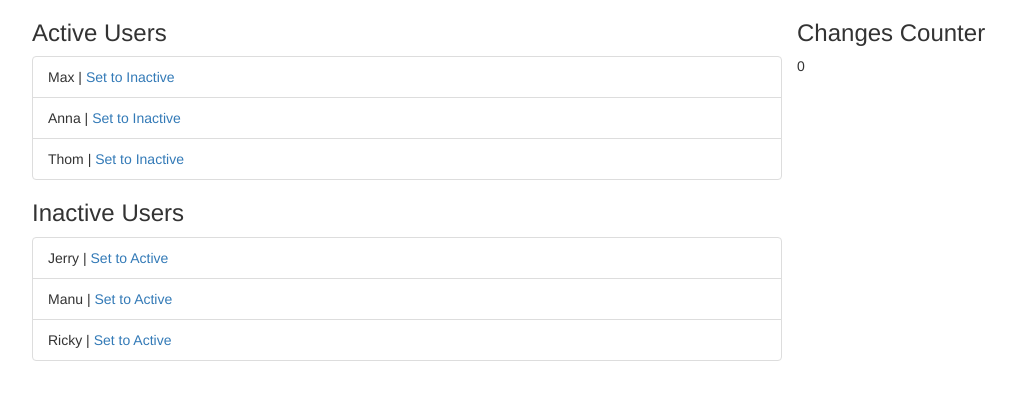
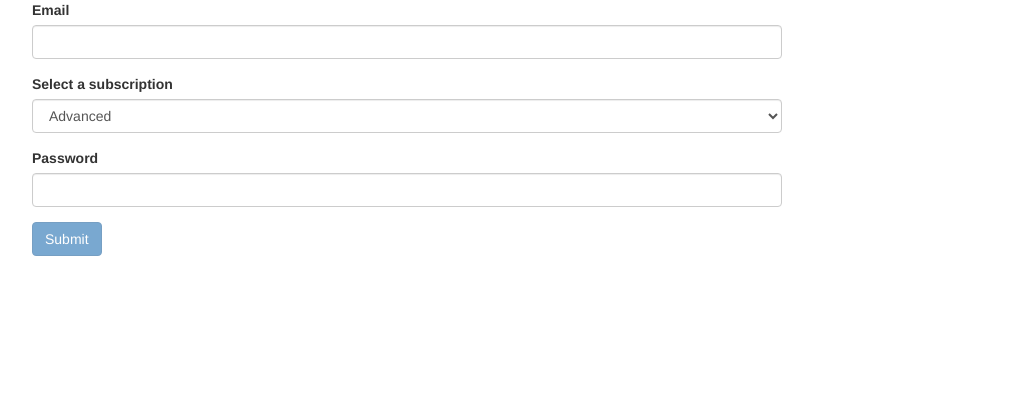
Before and after one commit to jAllanOli/basics-module, an Angular app: page / in a window 1280 px wide. Shown: the top 400 px of the page, without its empty margins (233-1247 px from the left). Built offline with nearby package versions, Linux system fonts and the light colour scheme.

Commit message:
sixth exercise

```diff
--- a/src/app/app.component.html
+++ b/src/app/app.component.html
@@ -1 +1 @@
-<app-fifth-exercise></app-fifth-exercise>
+<app-sixth-exercise></app-sixth-exercise>
--- a/src/app/app.module.ts
+++ b/src/app/app.module.ts
@@ -7,6 +7,7 @@ import { UserComponent } from './user/user.component';
 import { ThirdExerciseComponent } from './third-exercise/third-exercise.component';
 import { ForthExerciseModule } from './forth-exercise/forth-exercise.module';
 import { FifthExerciseModule } from './fifth-exercise/fifth-exercise.module';
+import { SixthExerciseModule } from './sixth-exercise/sixth-exercise.module';
 
 @NgModule({
   declarations: [AppComponent, UserComponent, ThirdExerciseComponent],
@@ -15,6 +16,7 @@ import { FifthExerciseModule } from './fifth-exercise/fifth-exercise.module';
     FormsModule,
     ForthExerciseModule,
     FifthExerciseModule,
+    SixthExerciseModule,
   ],
   providers: [],
   bootstrap: [AppComponent],
--- /dev/null
+++ b/src/app/sixth-exercise/sixth-exercise.component.html
@@ -0,0 +1,72 @@
+<div class="container">
+  <div class="row">
+    <div class="col-xs-12 col-sm-10 col-md-8 col-sm-offset-1 col-md-offset-2">
+      <form #form="ngForm" (ngSubmit)="onSubmit()">
+        <div class="form-group">
+          <label for="email">Email</label>
+          <input
+            type="email"
+            id="email"
+            name="email"
+            class="form-control"
+            required
+            email
+            ngModel
+            #email="ngModel"
+          />
+          <span
+            style="color: red"
+            class="help-block"
+            *ngIf="email.invalid && email.touched"
+            >Please enter a valid email!</span
+          >
+        </div>
+
+        <div class="form-group">
+          <label for="subscription">Select a subscription</label>
+          <select
+            name="subscription"
+            id="subscription"
+            class="form-control"
+            required
+            [ngModel]="defaultSubscription"
+            #subscription="ngModel"
+          >
+            <option value="basic">Basic</option>
+            <option value="advanced">Advanced</option>
+            <option value="pro">Pro</option>
+          </select>
+        </div>
+
+        <div class="form-group">
+          <label for="password">Password</label>
+          <input
+            type="password"
+            name="password"
+            id="password"
+            class="form-control"
+            required
+            ngModel
+            #password="ngModel"
+          />
+          <span
+            style="color: red"
+            class="help-block"
+            *ngIf="password.invalid && password.touched"
+            >Please enter a password</span
+          >
+        </div>
+
+        <button class="btn btn-primary" type="submit" [disabled]="form.invalid">
+          Submit
+        </button>
+        <span
+          style="color: red"
+          class="help-block"
+          *ngIf="form.invalid && form.touched"
+          >Invalid Form!!</span
+        >
+      </form>
+    </div>
+  </div>
+</div>
--- /dev/null
+++ b/src/app/sixth-exercise/sixth-exercise.component.ts
@@ -0,0 +1,17 @@
+import { Component, ViewChild } from '@angular/core';
+import { NgForm } from '@angular/forms';
+
+@Component({
+  selector: 'app-sixth-exercise',
+  templateUrl: './sixth-exercise.component.html',
+  styleUrls: ['./sixth-exercise.component.css'],
+})
+export class SixthExerciseComponent {
+  @ViewChild('form') signForm!: NgForm;
+  defaultSubscription = 'advanced';
+
+  onSubmit() {
+    console.log(this.signForm);
+    this.signForm.reset();
+  }
+}
```
Also changed, not shown: src/app/sixth-exercise/sixth-exercise.module.ts (added, +12 -0 lines), src/app/sixth-exercise/sixth-exercise.component.css (added), 1 other file (tests, documents, lock files or other folders).
